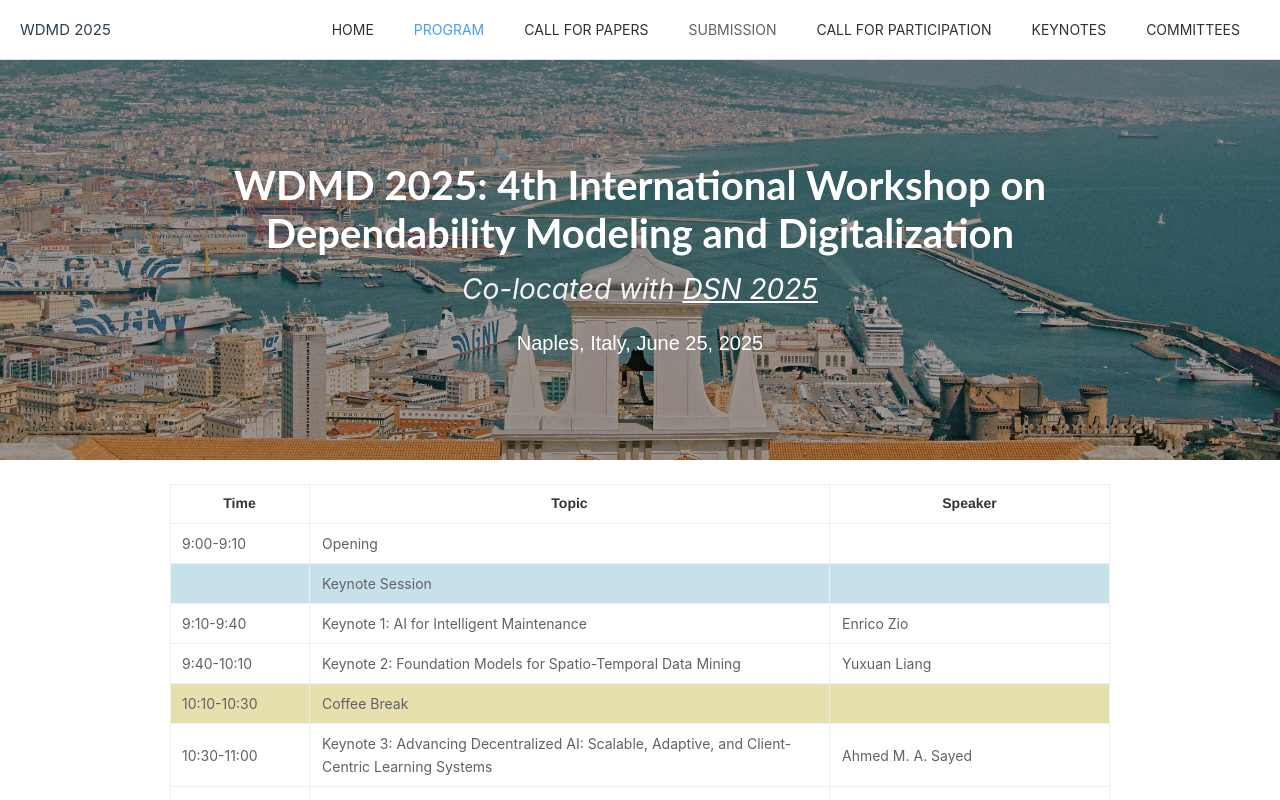
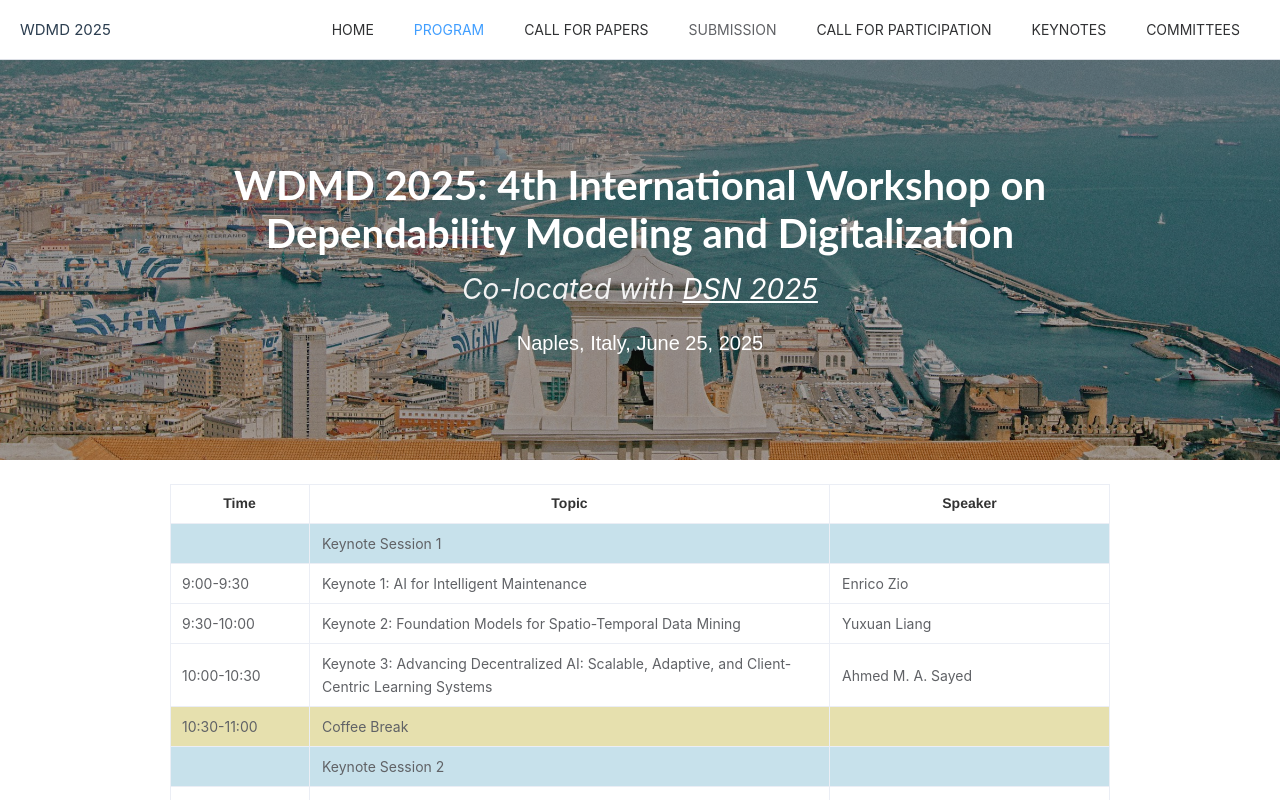
Before and after one commit to wdmd-main/wdmd-main.github.io, a Vue app: page /#/program in a window 1280 px wide. Shown: the top 800 px of the page. Built offline with nearby package versions, Linux system fonts and the light colour scheme.

Commit message:
feat: 修改program

```diff
--- a/src/views/ProgramView.vue
+++ b/src/views/ProgramView.vue
@@ -31,46 +31,43 @@ interface MethodProps {
 }
 
 const tableData: Data[] = [
-  { time: '9:00-9:10', speaker: '', topic: 'Opening' },
-  { time: '', speaker: '', topic: 'Keynote Session' },
-  { time: '9:10-9:40', speaker: 'Enrico Zio', topic: 'Keynote 1: AI for Intelligent Maintenance' },
-  { time: '9:40-10:10', speaker: 'Yuxuan Liang', topic: 'Keynote 2: Foundation Models for Spatio-Temporal Data Mining' },
-  { time: '10:10-10:30', speaker: '', topic: 'Coffee Break' },
-  { time: '10:30-11:00', speaker: 'Ahmed M. A. Sayed', topic: 'Keynote 3: Advancing Decentralized AI: Scalable, Adaptive, and Client-Centric Learning Systems' },
+  { time: '', speaker: '', topic: 'Keynote Session 1' },
+  { time: '9:00-9:30', speaker: 'Enrico Zio', topic: 'Keynote 1: AI for Intelligent Maintenance' },
+  { time: '9:30-10:00', speaker: 'Yuxuan Liang', topic: 'Keynote 2: Foundation Models for Spatio-Temporal Data Mining' },
+  { time: '10:00-10:30', speaker: 'Ahmed M. A. Sayed', topic: 'Keynote 3: Advancing Decentralized AI: Scalable, Adaptive, and Client-Centric Learning Systems' },
+  { time: '10:30-11:00', speaker: '', topic: 'Coffee Break' },
+  { time: '', speaker: '', topic: 'Keynote Session 2' },
   { time: '11:00-11:30', speaker: 'Zheng Yang', topic: 'Keynote 4' },
-  { time: '11:30-12:00', speaker: '', topic: `Panel: How LLM Change the Nature of Reliability Engineering` },
-  { time: '12:00-14:00', speaker: '', topic: 'Lunch Break' },
+  { time: '11:30-11:45', speaker: 'Shengkun Cui', topic: 'Paper: Characterizing Modern GPU Resilience and Impact in HPC Systems: A Case Study of A100 GPUs' },
+  { time: '11:45-12:30', speaker: '', topic: `Panel: How LLM Change the Nature of Reliability Engineering` },
+  { time: '12:30-14:00', speaker: '', topic: 'Lunch Break' },
   { time: '', speaker: '', topic: 'Long Presentation Session' },
   { time: '14:00-14:15', speaker: 'Yunpu Ma', topic: 'Recent Advances in Agentic AI' },
   { time: '14:15-14:30', speaker: 'Jiashan Gao', topic: 'Reinforcement learning for multi-agent with asynchronous missing information fusion method' },
-  { time: '14:30-14:45', speaker: '', topic: 'Presentation TBD' },
-  { time: '14:45-15:00', speaker: '', topic: 'Q&A Slot 1' },
-  { time: '15:00-15:15', speaker: 'Yong Cao', topic: 'Cultural Reliability of LLMs: Can AI Truly Reflect Global Perspectives?' },
-  { time: '15:15-15:30', speaker: 'Saibo Geng', topic: 'Generating Structured Outputs with Language Models: Evaluation and Studies' },
-  { time: '15:30-15:45', speaker: 'Beiduo Chen', topic: `Understanding and Modeling Human Label Variation in LLM` },
-  { time: '15:45-16:00', speaker: '', topic: 'Q&A Slot 2' },
-  { time: '16:00-16:20', speaker: '', topic: 'Poster & Coffee Break' },
+  { time: '14:30-14:45', speaker: 'Yong Cao', topic: 'Cultural Reliability of LLMs: Can AI Truly Reflect Global Perspectives?' },
+  { time: '14:45-15:00', speaker: 'Saibo Geng', topic: 'Generating Structured Outputs with Language Models: Evaluation and Studies' },
+  { time: '15:00-15:15', speaker: 'Beiduo Chen', topic: `Understanding and Modeling Human Label Variation in LLM` },
+  { time: '15:15-15:30', speaker: '', topic: 'Q&A Slot' },
+  { time: '15:30-16:00', speaker: '', topic: 'Coffee Break & Poster' },
   { time: '', speaker: '', topic: 'Short Presentation Session' },
-  { time: '16:20-16:25', speaker: 'Mei Chen', topic: 'Optimal energy-efficient scheduling of flexible manufacturing systems based on Petri net simulation and mathematical programming' },
-  { time: '16:25-16:30', speaker: 'Jian Du', topic: 'A knowledge-inspired physics-informed neural network for hydraulic transient simulation of liquid pipelines' },
-  { time: '16:30-16:35', speaker: 'Zihang Liu', topic: 'Determination of performance-based design wind speed for long-span bridges using risk-targeted algorithm' },
-  { time: '16:35-16:40', speaker: 'Sinan Li', topic: 'Interpretable wavelet packet kernel-constrained convolutional neural network for bearing fault diagnosis' },
-  { time: '16:40-16:45', speaker: 'Weijun Xu', topic: 'Towards uncertainty-aware remaining useful life prediction' },
-  { time: '16:45-16:50', speaker: 'Wujin Deng', topic: 'Multimodal explainable few-shot learning for trustworthy PHM operations in the smart manufacturing process' },
-  { time: '16:50-16:55', speaker: 'Zhiqiang Xu', topic: 'Research on PHM method based on deep learning technology' },
-  { time: '16:55-17:00', speaker: 'Zongyao Wang', topic: 'Predictive Maintenance Decision Making for Critical Equipment in Industrial system Based on Remaining Useful Life Estimation' },
-  { time: '17:00-17:30', speaker: '', topic: 'Q&A Slot 3' },
-  { time: '17:30-18:00', speaker: '', topic: 'Discussion of Challenging Question' },
-  { time: '18:00---', speaker: '', topic: 'Ending' },
+  { time: '16:00-16:05', speaker: 'Mei Chen', topic: 'Optimal energy-efficient scheduling of flexible manufacturing systems based on Petri net simulation and mathematical programming' },
+  { time: '16:05-16:10', speaker: 'Jian Du', topic: 'A knowledge-inspired physics-informed neural network for hydraulic transient simulation of liquid pipelines' },
+  { time: '16:10-16:15', speaker: 'Zihang Liu', topic: 'Determination of performance-based design wind speed for long-span bridges using risk-targeted algorithm' },
+  { time: '16:15-16:20', speaker: 'Sinan Li', topic: 'Interpretable wavelet packet kernel-constrained convolutional neural network for bearing fault diagnosis' },
+  { time: '16:20-16:25', speaker: 'Weijun Xu', topic: 'Towards uncertainty-aware remaining useful life prediction' },
+  { time: '16:25-16:30', speaker: 'Wujin Deng', topic: 'Multimodal explainable few-shot learning for trustworthy PHM operations in the smart manufacturing process' },
+  { time: '16:30-16:35', speaker: 'Zhiqiang Xu', topic: 'Research on PHM method based on deep learning technology' },
+  { time: '16:35-16:40', speaker: 'Zongyao Wang', topic: 'Predictive Maintenance Decision Making for Critical Equipment in Industrial system Based on Remaining Useful Life Estimation' },
+  { time: '16:40-17:00', speaker: '', topic: 'Q&A Slot' },
+  { time: '17:00-17:30', speaker: '', topic: 'Discussion of Challenging Questions' },
+  { time: '17:30---', speaker: '', topic: 'Ending' },
 ]
 
 const cellClassName = ({ rowIndex }: MethodProps) => {
-  if (rowIndex === 1 || rowIndex === 9 || rowIndex === 19) {
+  if (rowIndex === 0 || rowIndex === 5 || rowIndex === 10 || rowIndex === 18) {
     return 'session'
-  } else if (rowIndex === 4 || rowIndex === 8 || rowIndex === 18) {
+  } else if (rowIndex === 4 || rowIndex === 9 || rowIndex === 17 || rowIndex === 29) {
     return 'rest'
-  } else if (rowIndex === 7 || rowIndex === 13 || rowIndex === 17 || rowIndex === 28 || rowIndex === 29) {
-    return 'panel'
   }
 }
 </script>
@@ -91,8 +88,5 @@ const cellClassName = ({ rowIndex }: MethodProps) => {
   :deep(.rest) {
     background-color: #e6e0ae;
   }
-  :deep(.panel) {
-    background-color: #c4ecb5;
-  }
 }
 </style>
```
